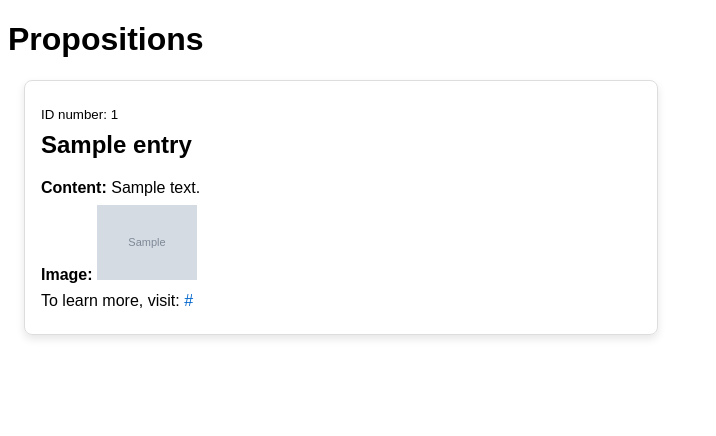
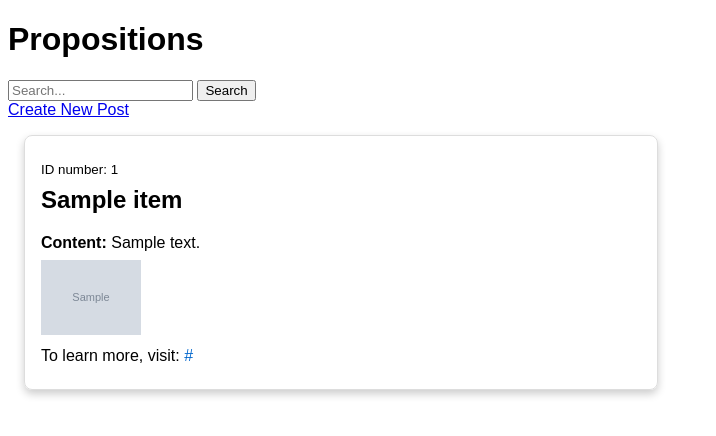
Before and after one commit to oritzau/librepol, a Flask app: page / in a window 1280 px wide. Shown: the top 436 px of the page, without its empty margins (0-716 px from the left). Run offline with Flask 3, Linux system fonts and the light colour scheme; grey boxes marked "Sample" are stand-in pictures; a database or web service that is not in the repository returns one stand-in record (values such as "Sample title"); data that the repository does not hold is empty.

Commit message:
added search

```diff
--- a/templates/display.html
+++ b/templates/display.html
@@ -12,9 +12,13 @@
             border: 1px solid #ddd;
             border-radius: 8px;
             padding: 16px;
+            transition: 0.3s;
             margin: 16px;
             max-width: 600px;
-            box-shadow: 0 4px 8px rgba(0, 0, 0, 0.1);
+            box-shadow: 0 4px 8px 0 rgba(0, 0, 0, 0.2);
+        }
+        card:hover {
+            box-shadow: 0 8px 16px 0 rgba(0,0,0,0.2);
         }
         .card h2 {
             margin-top: 0;
@@ -30,26 +34,41 @@
         .card a:hover {
             text-decoration: underline;
         }
+        .card-container {
+            display: flex;
+            flex-wrap: wrap;
+            gap: 20px;
+            justify-content: center;
+        }
+
     </style>
 </head>
 <body>
     <h1>Propositions</h1>
 
-    {% for entry in posts.res %}
+    <form method="GET" action="{{ url_for('search') }}" class="form-inline justify-content-center mb-4">
+        <input type="text" name="query" placeholder="Search..." class="form-control mr-2">
+        <button type="submit" class="btn btn-primary">Search</button>
+        <div class="mt-auto text-right">
+            <a href="{{ url_for('createForm') }}" class="btn btn-primary">Create New Post</a>
+        </div>
+    </form>
+
+
+    {% for entry in posts %}
     <div class="card">
         <p><small>ID number: {{ entry.id }}</small></p>
         <h2>{{ entry.title }}</h2>
         <p><strong>Content:</strong> {{ entry.content }}</p>
 
         {% if entry.image != "" %}
-            <p><strong>Image:</strong>
             <img src="{{ url_for('static', filename=entry.image) }}"
                     alt="Image for {{ entry.title }}" width="100">
             </p>
         {% endif %}
 
         {% if entry.link != "" %}
-        <p>To learn more, visit:<a href="{{ entry.link }}" target="_blank"> {{ entry.link }}</a></p>
+            <p>To learn more, visit:<a href="{{ entry.link }}" target="_blank"> {{ entry.link }}</a></p>
         {% endif %}
     </div>
     {% endfor %}
```
